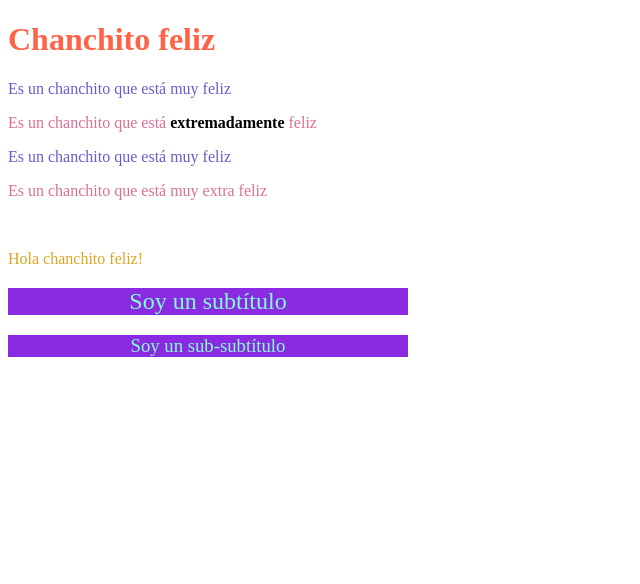
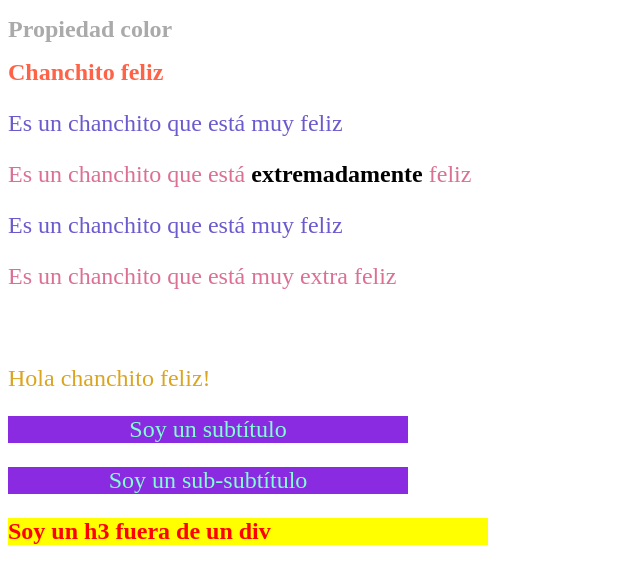
Before and after one commit to VarmiloVA/Learning-HTML5-CSS3, a plain HTML site: page CSS course/index.html in a window 1280 px wide. Shown: the whole page, without its empty margins (0-640 px from the left). Drawn offline with Linux system fonts and the light colour scheme.

Commit message:
Work done with selectors and colors-related knowledge in progress

```diff
--- a/CSS course/index.html
+++ b/CSS course/index.html
@@ -9,6 +9,7 @@
 </head>
 
 <body>
+    <h1 class="color">Propiedad color</h1>
     <h1 id="happy">Chanchito feliz</h1>
 
     <p class="very">Es un chanchito que está muy feliz</p>
@@ -28,6 +29,8 @@
         <h3>Soy un sub-subtítulo</h3>
     </div>
 
+    <h3 class="nodiv">Soy un h3 fuera de un div</h3>
+
 </body>
 
 </html>
--- a/CSS course/styles.css
+++ b/CSS course/styles.css
@@ -1,4 +1,4 @@
-html {
+body {
     text-align: left;
 }
 
@@ -24,10 +24,29 @@ div p {
     color: goldenrod;
 }
 
-div h2, h3 {
+div h2, div h3 {
     font-weight: lighter;
     color: aquamarine;
     background-color: blueviolet;
     width: 400px;
     text-align: center;
 }
+
+h3.nodiv {
+    background-color: yellow;
+    color: red;
+    width: 480px;
+}
+
+* {
+    font-size: 24px;
+    color: black;
+} /*Este selector universal solo cambia propiedades que no hayan sido
+definidas previamente*/
+
+.color {
+    color: #aaa;
+    /*Si se usan 3 carácteres el primero indica rojo, el segundo
+    verde y el tercero azul. Todos van del 0 (ausencia) la f (presencia total
+    del color), i.e, 0<1<2<3<4<5<6<a<b<c<d<e<f*/
+}
```
